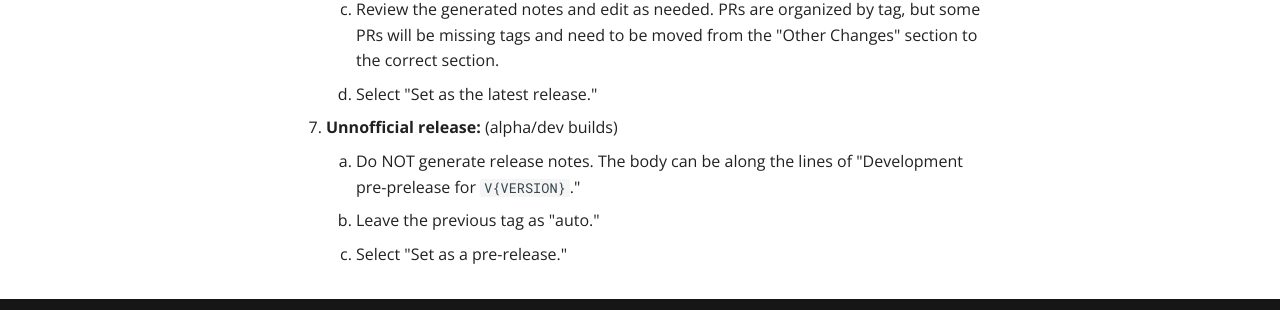
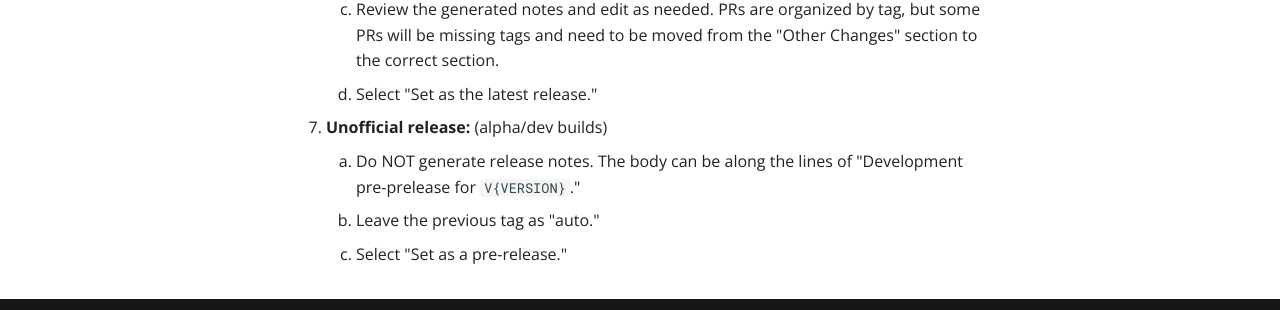
Before and after one commit to proxystore/extensions, an MkDocs documentation site: the page built from docs/contributing/releases.md, in a window 1280 px wide and 1378 px high. Shown: the part 1014-1324 px from the top of the window. Built offline with MkDocs 1.6.1 and Material for MkDocs 9.7.7, drawn with Linux system fonts in a browser that asks for light colours; comment, search, counter and statistics services are not loaded; the version menu is left out.

Commit message:
Fix typo

```diff
--- a/docs/contributing/releases.md
+++ b/docs/contributing/releases.md
@@ -27,7 +27,7 @@ Milestones are the [Issue Tracker](https://github.com/proxystore/extensions/issu
     2. Add an "Upgrade Steps" section at the top (see previous releases for examples).
     3. Review the generated notes and edit as needed. PRs are organized by tag, but some PRs will be missing tags and need to be moved from the "Other Changes" section to the correct section.
     4. Select "Set as the latest release."
-7. **Unnofficial release:** (alpha/dev builds)
+7. **Unofficial release:** (alpha/dev builds)
     1. Do NOT generate release notes. The body can be along the lines of "Development pre-prelease for `V{VERSION}`."
     2. Leave the previous tag as "auto."
     3. Select "Set as a pre-release."
```
